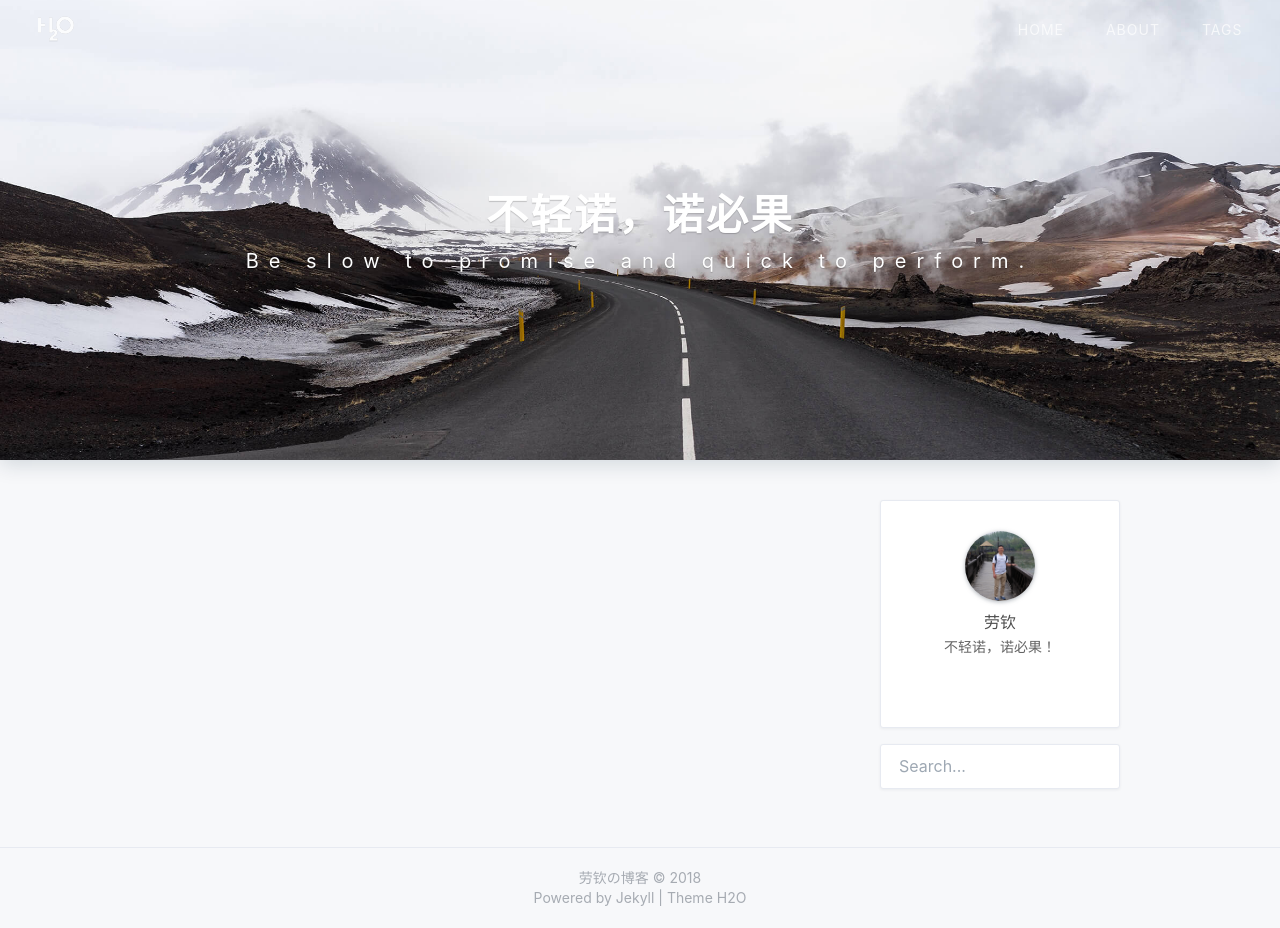
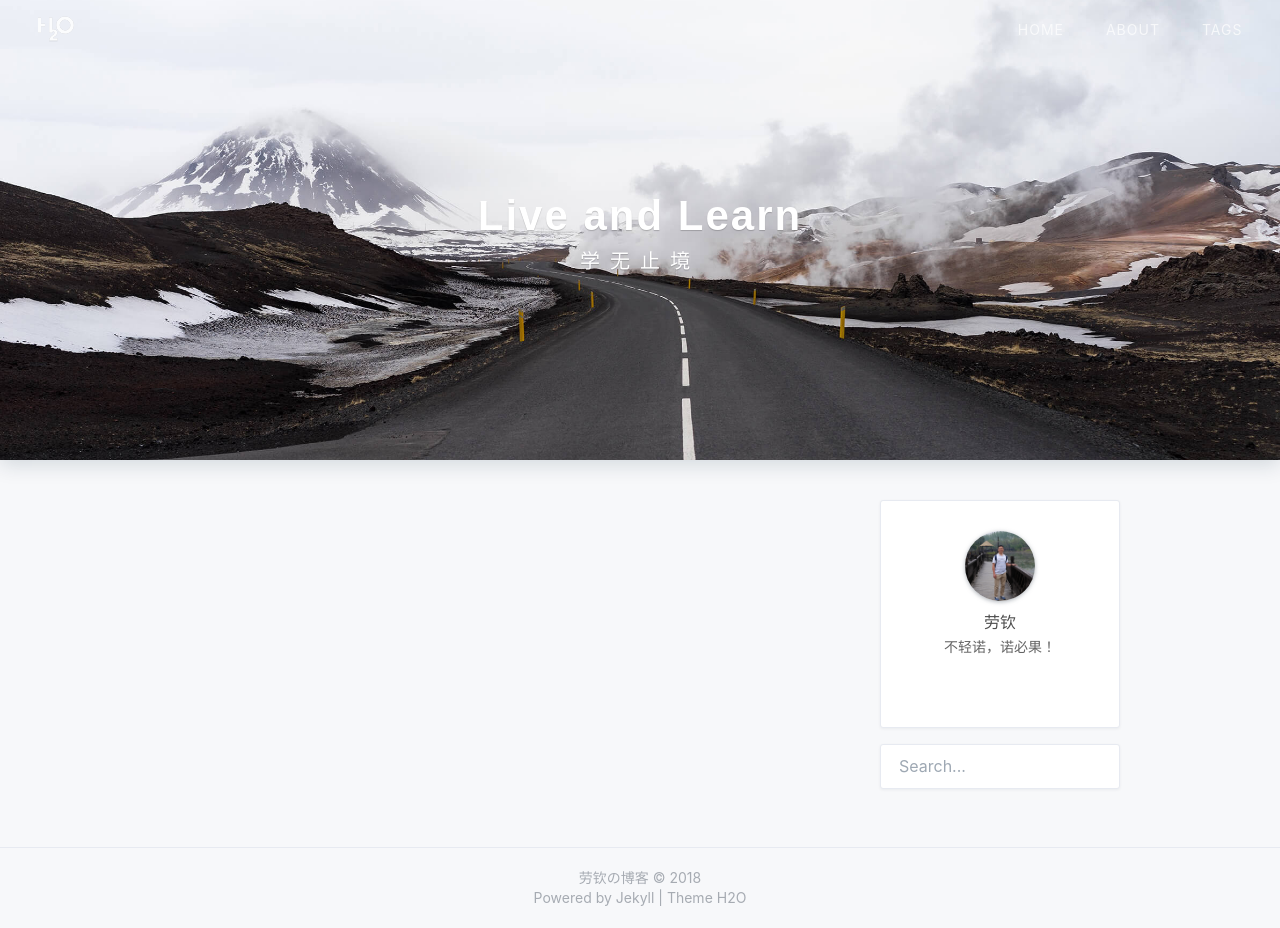
Before and after one commit to RitchieLao/RitchieLao.github.io, a Jekyll site: the page built from index.html, in a window 1280 px wide and 928 px high. Built offline with Jekyll 4.4.1, drawn with Linux system fonts in a browser that asks for light colours; nearby versions of some CDN libraries; the list of posts is cut into pages by our own code; a style sheet for code colours, icons or effects is not loaded.

Commit message:
修改首页标题、简介

```diff
--- a/index.html
+++ b/index.html
@@ -1,7 +1,7 @@
 ---
 layout: default
-home-title: 不轻诺，诺必果
-description: Be slow to promise and quick to perform.
+home-title: Live and Learn
+description: 学无止境
 header-img: /assets/img/banner.jpg
 ---
 
```
